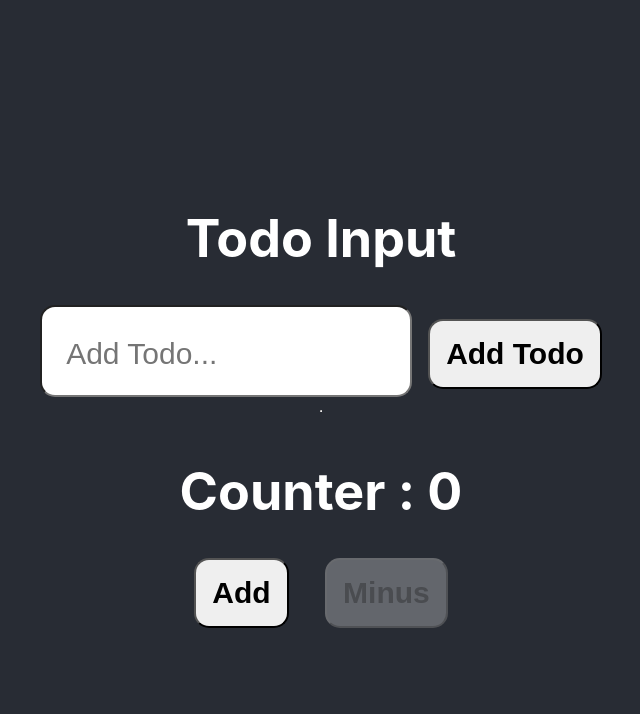
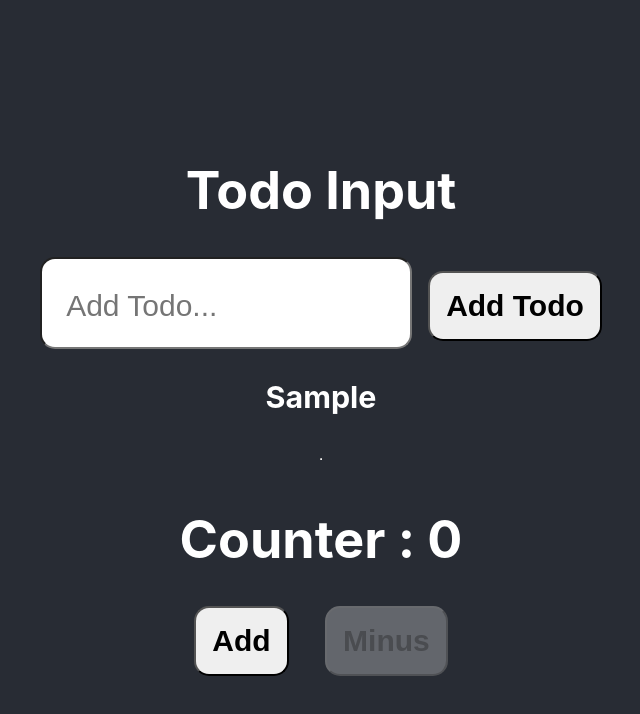
Before and after one commit to Brar21/TypeScript-Learning, a React (Create React App) app in the folder TypeScript.Course/typewithreact/: page / in a window 1280 px wide. Both pictures are taken after typing "Sample" into the empty fields and a click on the button "Add Todo". Shown: the top 714 px of the page, without its empty margins (319-959 px from the left). Built offline with nearby package versions, Linux system fonts and the light colour scheme.

Commit message:
Events in React-typescript

```diff
--- a/TypeScript.Course/typewithreact/src/App.tsx
+++ b/TypeScript.Course/typewithreact/src/App.tsx
@@ -31,7 +31,11 @@ function App()
               <h1>Todo Input</h1>
               <TodoInput handleAdd={handleAdd} />
 
-              {/*<p>{todo}</p>*/}
+              {todo.map((e)=>
+              <div key={e.id}>
+                  <h3>{e.text}</h3>
+              </div>
+              )}
               <hr />
               <h1>Counter : {value}</h1>
               <div>
```
